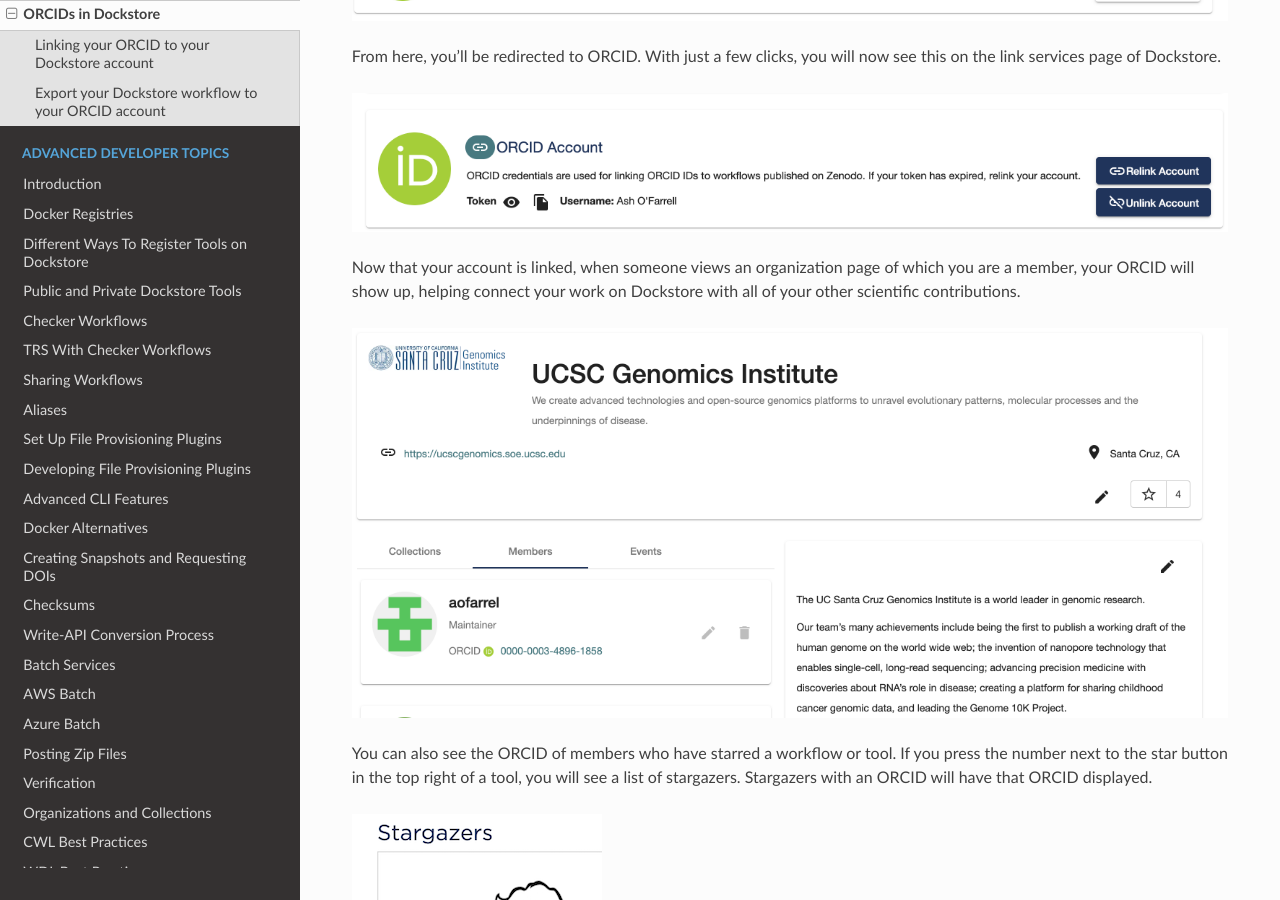
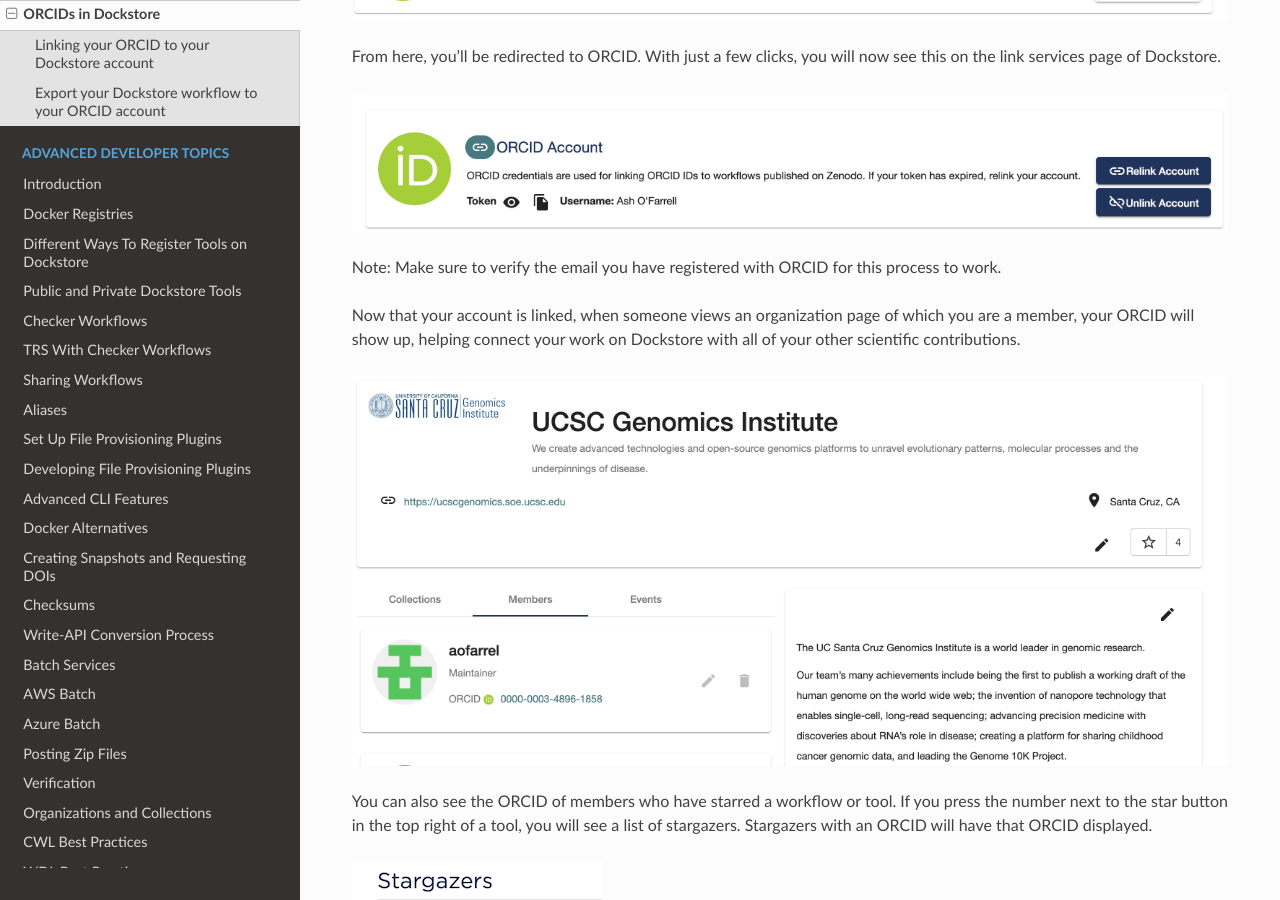
Before and after one commit to dockstore/dockstore-documentation, a Sphinx documentation site: the page built from docs/end-user-topics/ORCID.rst, in a window 1280 px wide and 900 px high, scrolled down 486 px. Built offline with Sphinx 7.4.7 and the Read the Docs theme 2.0.0, drawn with Linux system fonts in a browser that asks for light colours.

Commit message:
Update ORCID.rst
1. Added a sentence to ensure user verifies the email associated with ORCID
2. Corrected an unfortunate typo

```diff
--- a/docs/end-user-topics/ORCID.rst
+++ b/docs/end-user-topics/ORCID.rst
@@ -18,7 +18,9 @@
 From here, you'll be redirected to ORCID. With just a few clicks, you will now see this on the link services page of Dockstore.
 
 .. image::  /assets/images/docs/orcid_after_account_linkage.png
-  :alt: After linking ORCID to Dockstore there will be options to relink, unlick, or view your token
+  :alt: After linking ORCID to Dockstore there will be options to relink, unlink, or view your token
+
+Note: Make sure to verify the email you have registered with ORCID for this process to work.
 
 Now that your account is linked, when someone views an organization page of which you are a member, your ORCID will show up, helping connect your work on Dockstore with all of your other scientific contributions.
 
```
